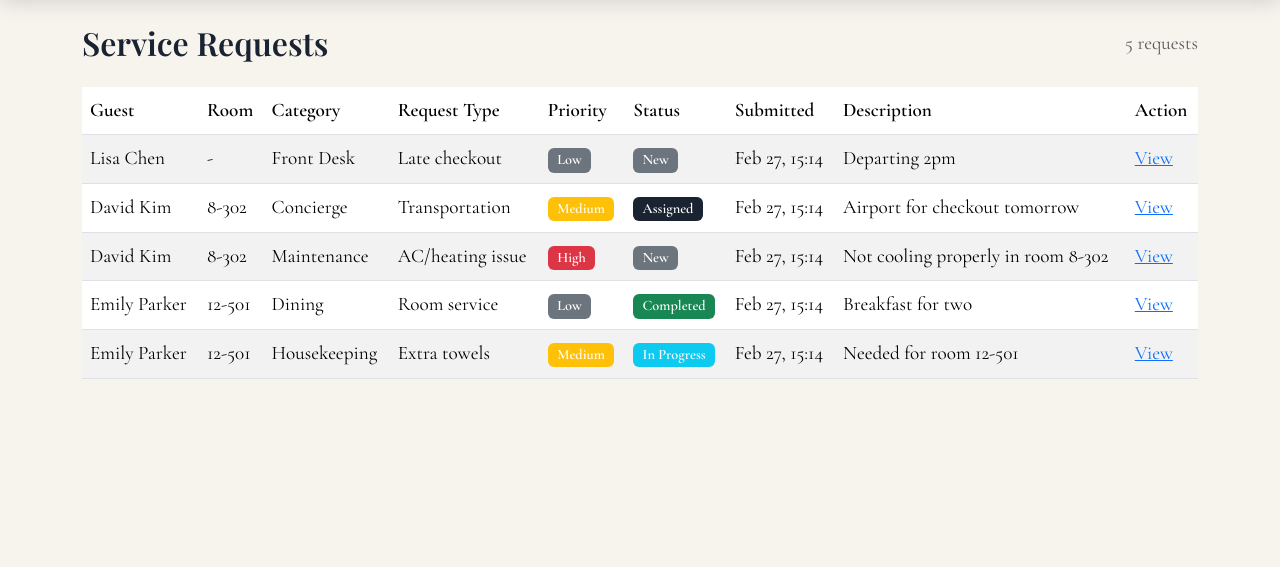
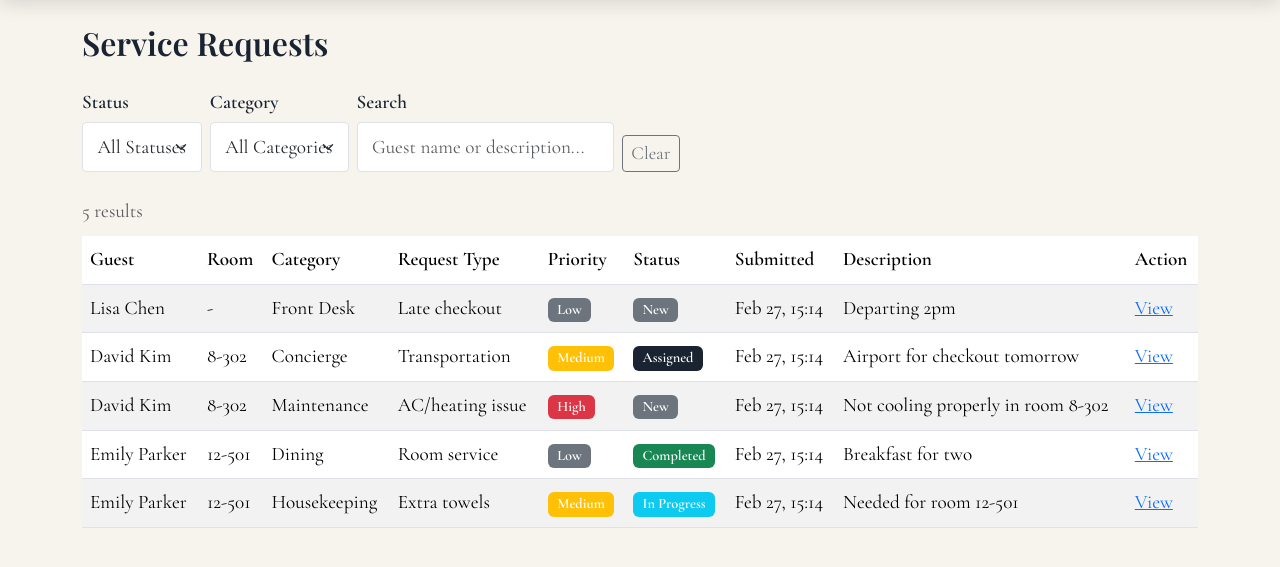
Before and after one commit to jackiehimel/GM-walkthrough-2026, a FastAPI app: page /staff in a window 1280 px wide. Shown: the part 88-655 px from the top of the page. Run offline with FastAPI, Linux system fonts and the light colour scheme; the visitor is signed in with stand-in values (Sample User, id 1); some libraries are stand-ins or nearby versions.

Commit message:
feat: add HTMX-powered filters and search on staff dashboard
Staff can filter by status, category, and search by guest name or
description. Filters update results without full page reload via
HTMX partial replacement. Clear button restores full list.

Made-with: Cursor

```diff
--- a/app/routes/staff.py
+++ b/app/routes/staff.py
@@ -16,22 +16,70 @@ router = APIRouter(prefix="/staff", tags=["staff"])
 templates = Jinja2Templates(directory=str(Path(__file__).resolve().parent.parent.parent / "templates"))
 
 
+def _filtered_requests(
+    session: Session,
+    status_filter: str | None = None,
+    category_filter: str | None = None,
+    search: str | None = None,
+) -> list[ServiceRequest]:
+    statement = (
+        select(ServiceRequest)
+        .options(selectinload(ServiceRequest.guest))
+        .join(Guest)
+    )
+    if status_filter:
+        statement = statement.where(ServiceRequest.status == status_filter)
+    if category_filter:
+        statement = statement.where(ServiceRequest.category == category_filter)
+    if search and search.strip():
+        term = f"%{search.strip()}%"
+        statement = statement.where(
+            (ServiceRequest.description.ilike(term))
+            | (Guest.first_name.ilike(term))
+            | (Guest.last_name.ilike(term))
+        )
+    statement = statement.order_by(ServiceRequest.created_at.desc())
+    return list(session.exec(statement).all())
+
+
 @router.get("", response_class=HTMLResponse)
 async def staff_dashboard(
     request: Request,
     staff: StaffUser = Depends(require_staff),
     session: Session = Depends(get_session),
+    status_filter: str | None = None,
+    category_filter: str | None = None,
+    search: str | None = None,
 ):
-    statement = (
-        select(ServiceRequest)
-        .options(selectinload(ServiceRequest.guest))
-        .order_by(ServiceRequest.created_at.desc())
-    )
-    requests_list = list(session.exec(statement).all())
+    requests_list = _filtered_requests(session, status_filter, category_filter, search)
     return templates.TemplateResponse(
         request,
         "staff/dashboard.html",
-        context={"requests": requests_list, "staff": staff, "is_staff": True},
+        context={
+            "requests": requests_list,
+            "staff": staff,
+            "is_staff": True,
+            "status_filter": status_filter or "",
+            "category_filter": category_filter or "",
+            "search": search or "",
+        },
+    )
+
+
+@router.get("/requests/filter", response_class=HTMLResponse)
+async def staff_filter(
+    request: Request,
+    staff: StaffUser = Depends(require_staff),
+    session: Session = Depends(get_session),
+    status_filter: str | None = None,
+    category_filter: str | None = None,
+    search: str | None = None,
+):
+    requests_list = _filtered_requests(session, status_filter, category_filter, search)
+    return templates.TemplateResponse(
+        request,
+        "_partials/staff_requests_table.html",
+        context={"requests": requests_list, "is_staff": True},
     )
 
 
--- /dev/null
+++ b/templates/_partials/staff_requests_table.html
@@ -0,0 +1,31 @@
+<p class="text-muted mb-2">{{ requests|length }} result{{ 's' if requests|length != 1 }}</p>
+{% if requests %}
+<div class="table-responsive">
+  <table class="table table-striped table-hover">
+    <thead>
+      <tr>
+        <th>Guest</th>
+        <th>Room</th>
+        <th>Category</th>
+        <th>Request Type</th>
+        <th>Priority</th>
+        <th>Status</th>
+        <th>Submitted</th>
+        <th>Description</th>
+        <th>Action</th>
+      </tr>
+    </thead>
+    <tbody>
+      {% for req in requests %}
+      {% include "_partials/request_row.html" with context %}
+      {% endfor %}
+    </tbody>
+  </table>
+</div>
+{% else %}
+<div class="card" style="background: #fdfcf9; border: 1px solid rgba(201,162,39,0.2);">
+  <div class="card-body text-center py-5">
+    <p class="text-muted mb-0">No requests match your filters.</p>
+  </div>
+</div>
+{% endif %}
--- a/templates/staff/dashboard.html
+++ b/templates/staff/dashboard.html
@@ -3,37 +3,41 @@
 {% block content %}
 <div class="d-flex justify-content-between align-items-center mb-4">
   <h2 class="mb-0" style="font-family: 'Playfair Display', serif; color: #1a2332;">Service Requests</h2>
-  <span class="text-muted">{{ requests|length }} request{{ 's' if requests|length != 1 }}</span>
 </div>
 
-{% if requests %}
-<div class="table-responsive">
-  <table class="table table-striped table-hover">
-    <thead>
-      <tr>
-        <th>Guest</th>
-        <th>Room</th>
-        <th>Category</th>
-        <th>Request Type</th>
-        <th>Priority</th>
-        <th>Status</th>
-        <th>Submitted</th>
-        <th>Description</th>
-        <th>Action</th>
-      </tr>
-    </thead>
-    <tbody>
-      {% for req in requests %}
-      {% include "_partials/request_row.html" with context %}
-      {% endfor %}
-    </tbody>
-  </table>
+<form hx-get="/staff/requests/filter" hx-target="#results" hx-trigger="change, keyup changed delay:300ms from:#search-input" class="row g-2 mb-4 align-items-end">
+  <div class="col-auto">
+    <label for="status-filter" class="form-label mb-1 small fw-semibold">Status</label>
+    <select class="form-select form-select-sm" id="status-filter" name="status_filter">
+      <option value="">All Statuses</option>
+      <option value="new" {% if status_filter == 'new' %}selected{% endif %}>New</option>
+      <option value="assigned" {% if status_filter == 'assigned' %}selected{% endif %}>Assigned</option>
+      <option value="in_progress" {% if status_filter == 'in_progress' %}selected{% endif %}>In Progress</option>
+      <option value="completed" {% if status_filter == 'completed' %}selected{% endif %}>Completed</option>
+    </select>
+  </div>
+  <div class="col-auto">
+    <label for="category-filter" class="form-label mb-1 small fw-semibold">Category</label>
+    <select class="form-select form-select-sm" id="category-filter" name="category_filter">
+      <option value="">All Categories</option>
+      <option value="housekeeping" {% if category_filter == 'housekeeping' %}selected{% endif %}>Housekeeping</option>
+      <option value="dining" {% if category_filter == 'dining' %}selected{% endif %}>Dining</option>
+      <option value="maintenance" {% if category_filter == 'maintenance' %}selected{% endif %}>Maintenance</option>
+      <option value="concierge" {% if category_filter == 'concierge' %}selected{% endif %}>Concierge</option>
+      <option value="front_desk" {% if category_filter == 'front_desk' %}selected{% endif %}>Front Desk</option>
+      <option value="other" {% if category_filter == 'other' %}selected{% endif %}>Other</option>
+    </select>
+  </div>
+  <div class="col-auto">
+    <label for="search-input" class="form-label mb-1 small fw-semibold">Search</label>
+    <input type="text" class="form-control form-control-sm" id="search-input" name="search" placeholder="Guest name or description..." value="{{ search }}">
+  </div>
+  <div class="col-auto">
+    <a href="/staff" class="btn btn-outline-secondary btn-sm">Clear</a>
+  </div>
+</form>
+
+<div id="results">
+  {% include "_partials/staff_requests_table.html" %}
 </div>
-{% else %}
-<div class="card" style="background: #fdfcf9; border: 1px solid rgba(201,162,39,0.2);">
-  <div class="card-body text-center py-5">
-    <p class="text-muted mb-0">No service requests yet.</p>
-  </div>
-</div>
-{% endif %}
 {% endblock %}
```
Also changed, not shown: tests/test_app.py (+62 -0 lines).
